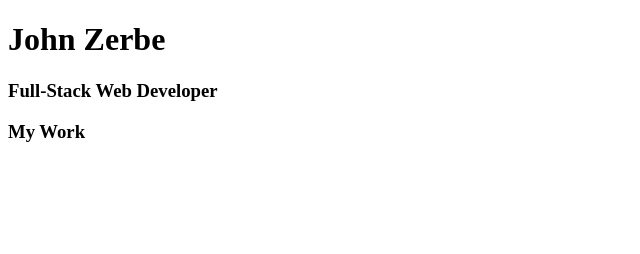
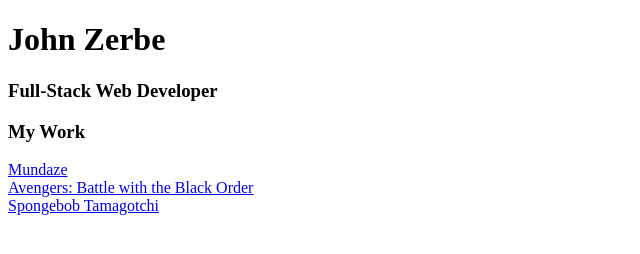
Before and after one commit to johnzerbe/johnzerbe.github.io, a plain HTML site: page index.html in a window 1280 px wide. Shown: the whole page, without its empty margins (0-640 px from the left). Drawn offline with Linux system fonts and the light colour scheme.

Commit message:
added some text

```diff
--- a/index.html
+++ b/index.html
@@ -14,6 +14,9 @@
 
     <div>
         <h3>My Work</h3>
+        <a href="https://github.com/balthazarely/mundaze-final">Mundaze</a></br>
+        <a href="https://github.com/johnzerbe/game-project-1">Avengers: Battle with the Black Order</a></br>
+        <a href="https://github.com/johnzerbe/tomagotchi-project">Spongebob Tamagotchi</a></div></br>
     </div>
 </body>
 </html>
```
